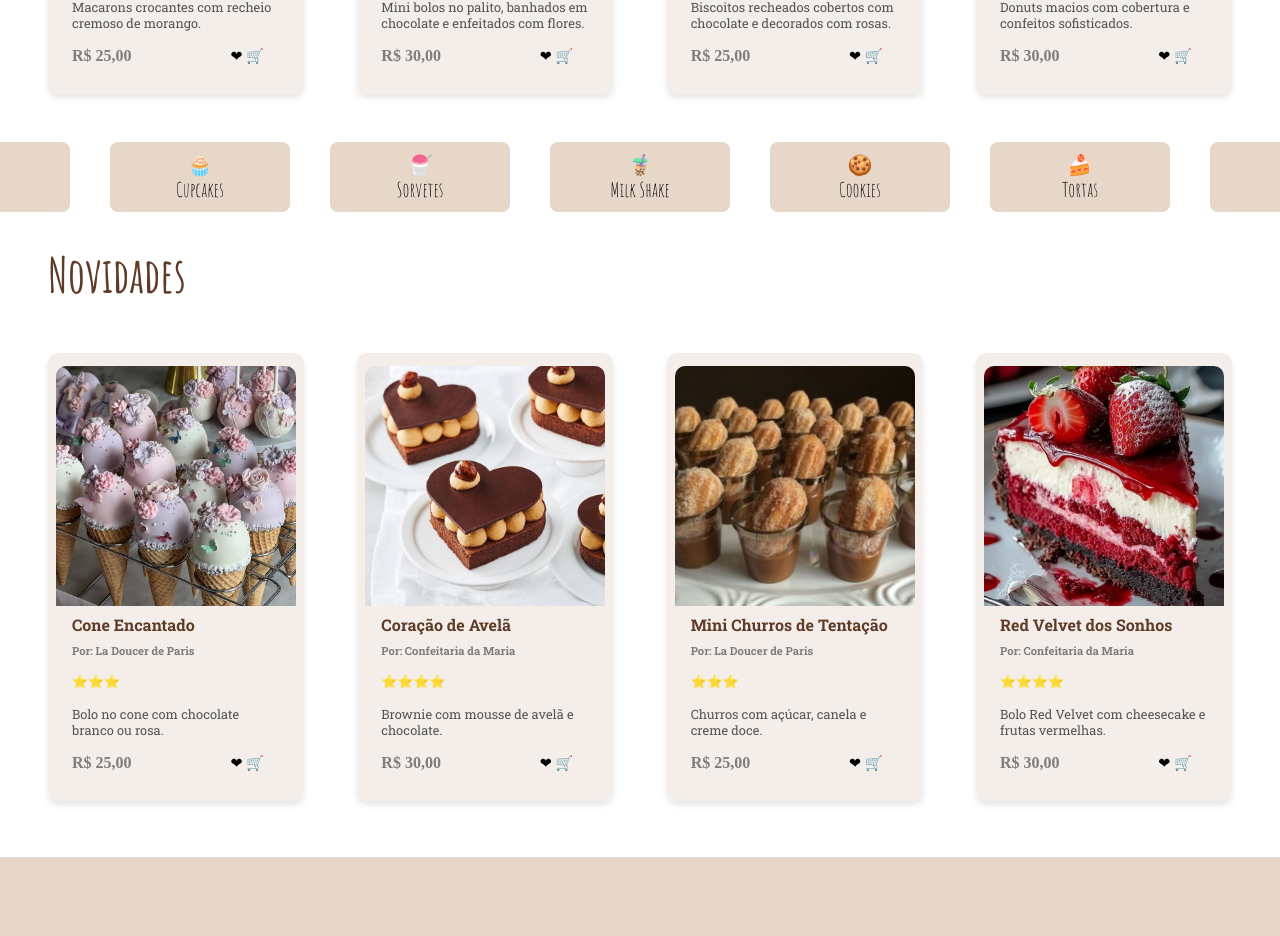
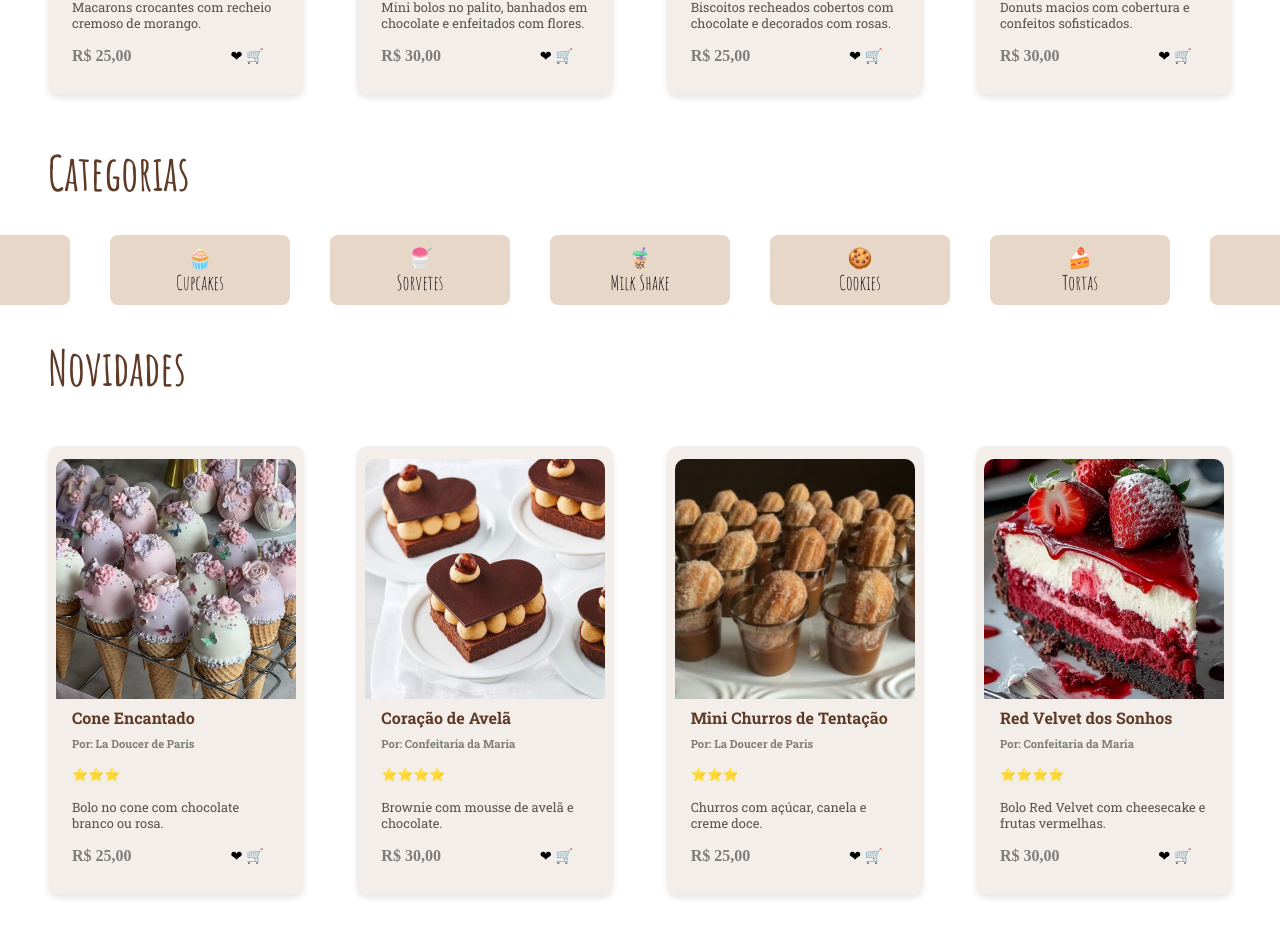
Before and after one commit to EvelynOliveira1200/components-class, a Next.js app: page / in a window 1280 px wide. Shown: the part 1107-2043 px from the top of the page. Built offline with nearby package versions, Linux system fonts and the light colour scheme.

Commit message:
category adjustment

```diff
--- a/app/page.js
+++ b/app/page.js
@@ -115,6 +115,8 @@ export default function Home() {
         ))}
       </div>
 
+
+      <h1 className="categorias">Categorias</h1>
       <section className="sectionCategoria">
         <Categoria icon="🎂" type="Bolos"/>
         <Categoria icon="🧁" type="Cupcakes"/>
--- a/styles/home.css
+++ b/styles/home.css
@@ -35,6 +35,15 @@
   color: #5e3a27;
 }
 
+.categorias {
+  display: flex;
+  margin-left: 3rem;
+  font-family: "Amatic SC", sans-serif;
+  font-size: 3rem;
+  color: #5e3a27;
+  margin-bottom: 2rem;
+}
+
 .destaques {
   display: flex;
   margin-left: 3rem;
```
